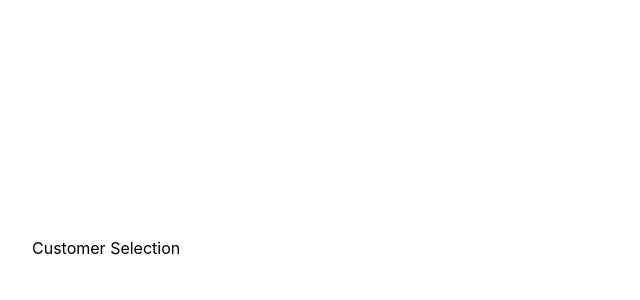
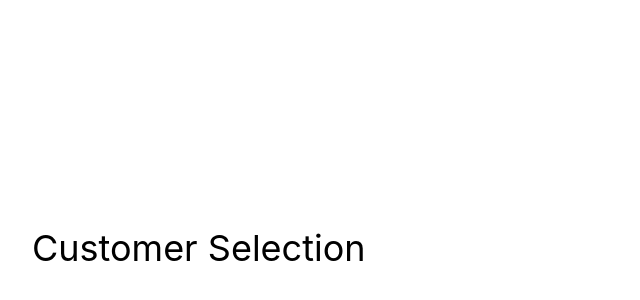
Before and after one commit to karldlima/CustomerSelect, a React (Vite) app: page / in a window 1280 px wide. Shown: the part 152-452 px from the top of the page, without its empty margins (0-640 px from the left). Built offline with nearby package versions, Linux system fonts and the light colour scheme.

Commit message:
feat: heading tw styles

```diff
--- a/src/index.css
+++ b/src/index.css
@@ -8,3 +8,16 @@
   box-sizing: border-box;
   @apply font-normal;
 }
+
+h1 {
+  @apply text-4xl;
+}
+h2 {
+  @apply text-2xl;
+}
+h3 {
+  @apply text-xl;
+}
+h4 {
+  @apply text-base;
+}
```
